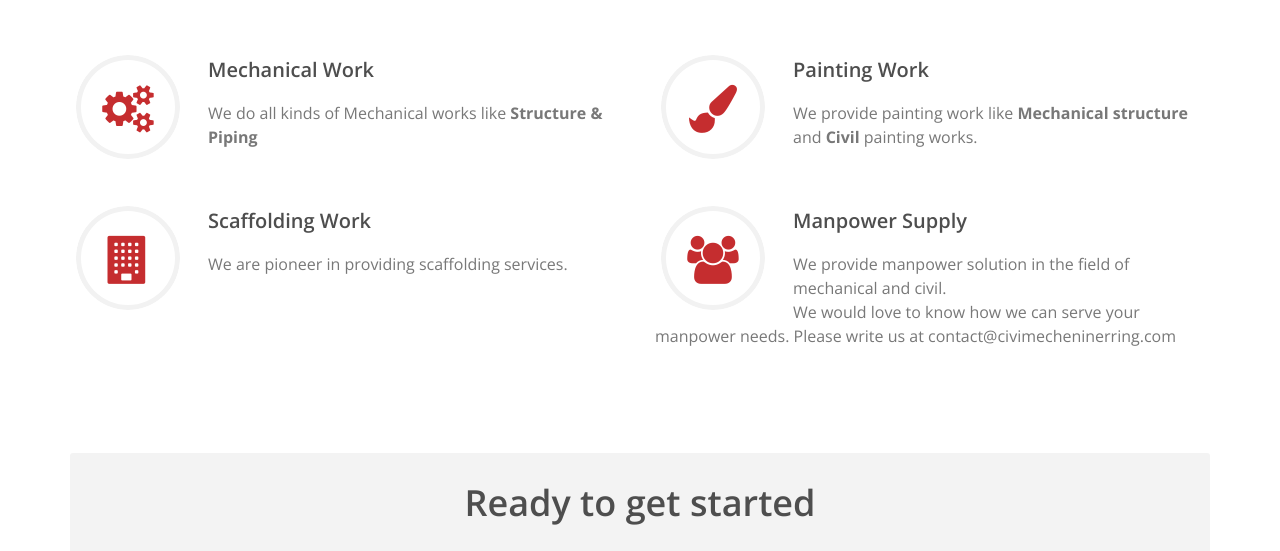
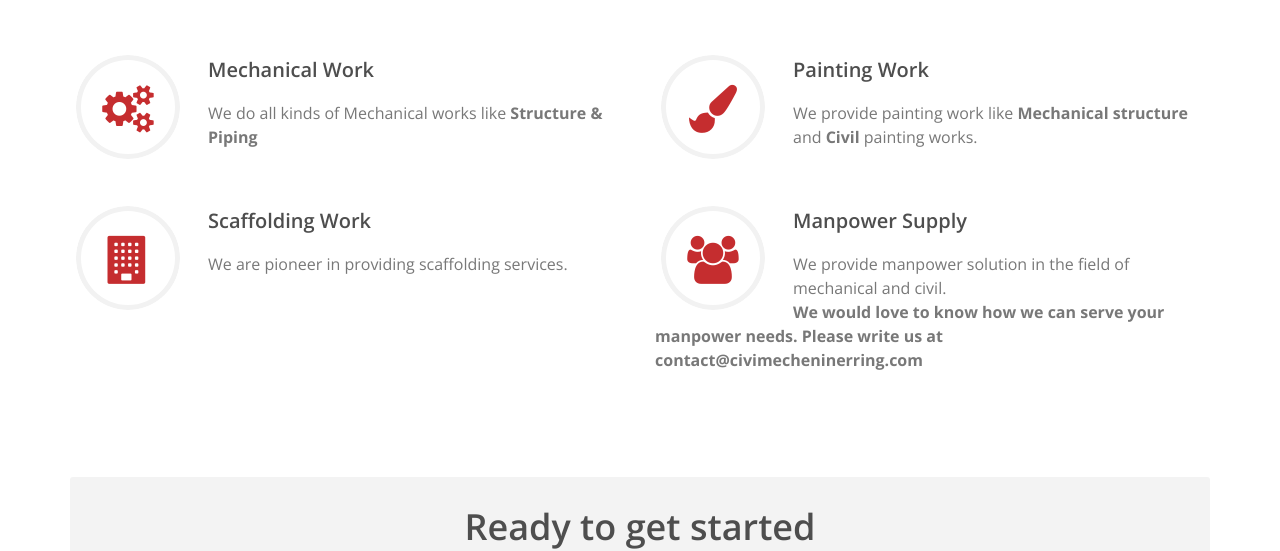
Before and after one commit to vikashvverma/civimech, a plain HTML site: page services.html in a window 1280 px wide. Shown: the part 274-825 px from the top of the page. Drawn offline with nearby package versions, Linux system fonts and the light colour scheme.

Commit message:
Highlight contact text

```diff
--- a/services.html
+++ b/services.html
@@ -126,7 +126,7 @@
                             <i class="fa fa-group"></i>
                             <h2>Manpower Supply</h2>
                             <h3>We provide manpower solution in the field of mechanical and civil. <br/>
-                                We would love to know how we can serve your manpower needs. Please write us at contact@civimecheninerring.com
+                                <strong>We would love to know how we can serve your manpower needs. Please write us at contact@civimecheninerring.com</strong>
                             </h3>
                         </div>
                     </div><!--/.col-md-4-->
```
